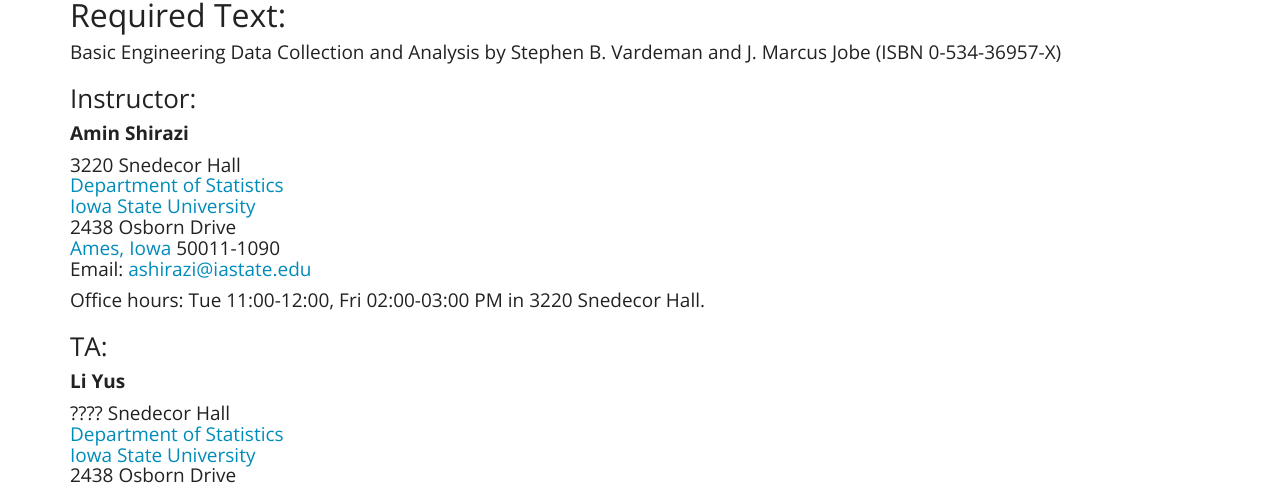
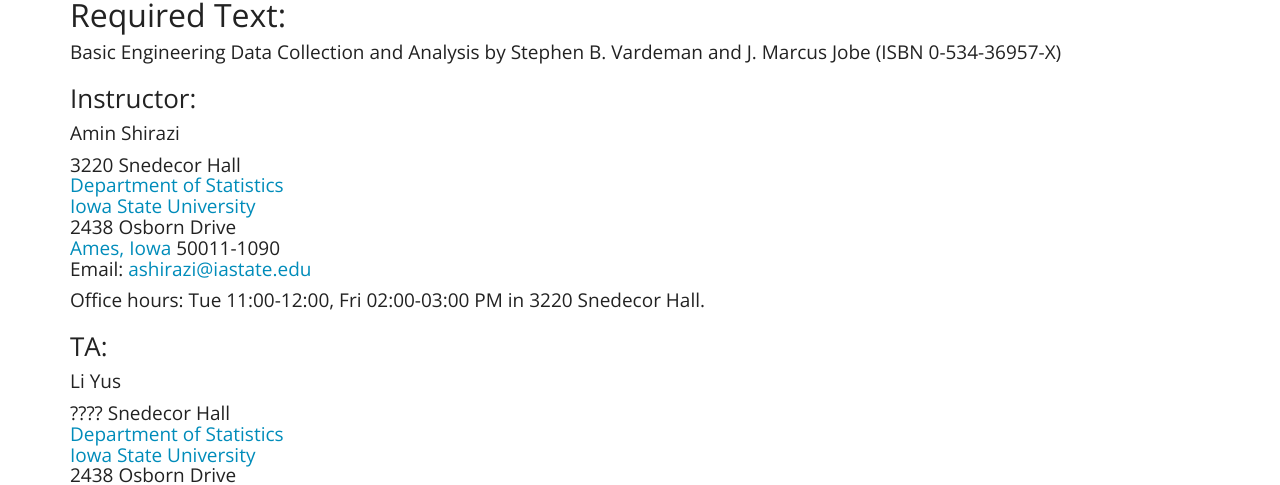
Before and after one commit to ashirazist/stat305.github.io, a Jekyll site: the page built from syllabus.html, in a window 1280 px wide. Shown: the part 441-926 px from the top of the page. Built offline with Jekyll 4.4.1, drawn with Linux system fonts in a browser that asks for light colours.

Commit message:
minor change in syllabus and schedule

```diff
--- a/schedule.html
+++ b/schedule.html
@@ -4,8 +4,6 @@
 ---
 
 <!-- Main component for a primary marketing message or call to action -->
-
-The full syllabus is available <a href="syllabus.html" target=_blank>here</a>.
 
 <h2>Course Schedule:</h2>
 <div>
--- a/syllabus.html
+++ b/syllabus.html
@@ -28,7 +28,7 @@
 
 
 <h3>Instructor:</h3>
-  <h4><p style="font-weight:bold;">Amin Shirazi</p></h4>
+  <h4>Amin Shirazi</h4>
   <h4>3220 Snedecor Hall<BR>
   <A HREF="http://stat.iastate.edu">Department of Statistics</A><BR>
   <A HREF="https://www.iastate.edu">Iowa State University</A><BR>
@@ -42,7 +42,7 @@
   <h4>Office hours: Tue 11:00-12:00, Fri 02:00-03:00 PM in 3220 Snedecor Hall. </h4>
 
 <h3>TA:</h3>
-    <h4><p style="font-weight:bold;">Li Yus</p></h4>
+    <h4>Li Yus</h4>
 
     <h4>???? Snedecor Hall<BR>
 <A HREF="http://stat.iastate.edu">Department of Statistics</A><BR>
```
